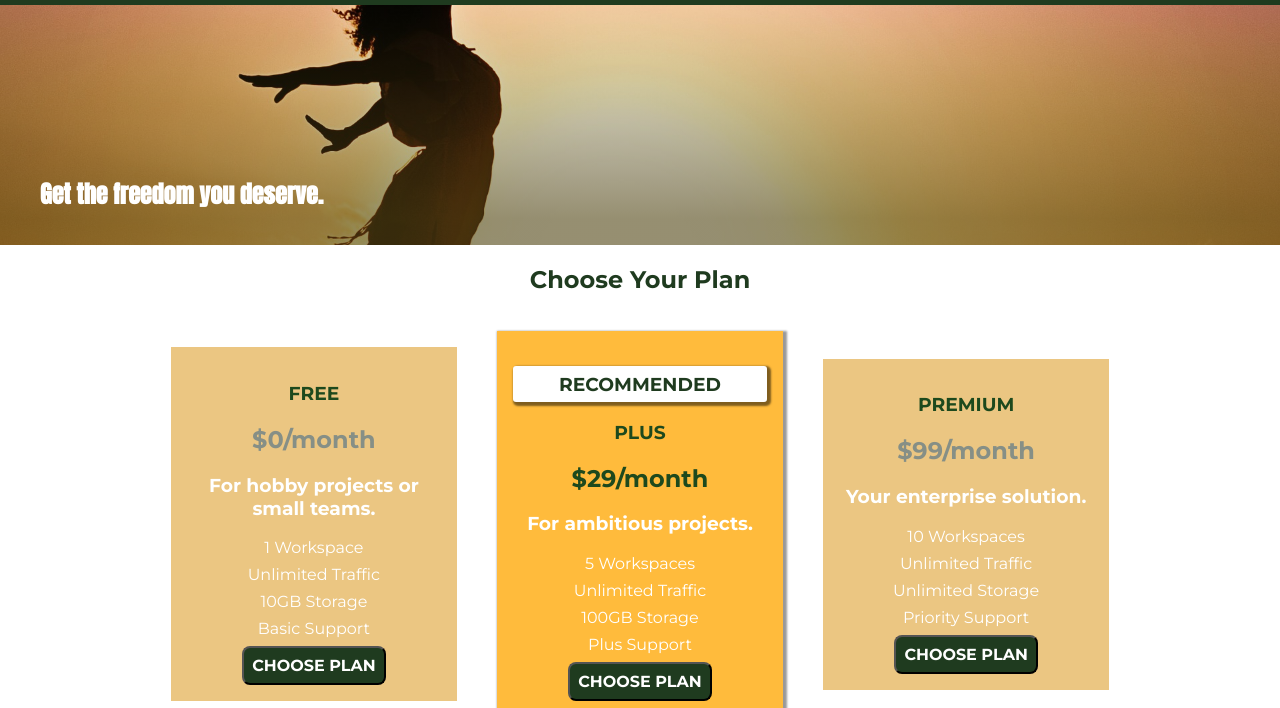
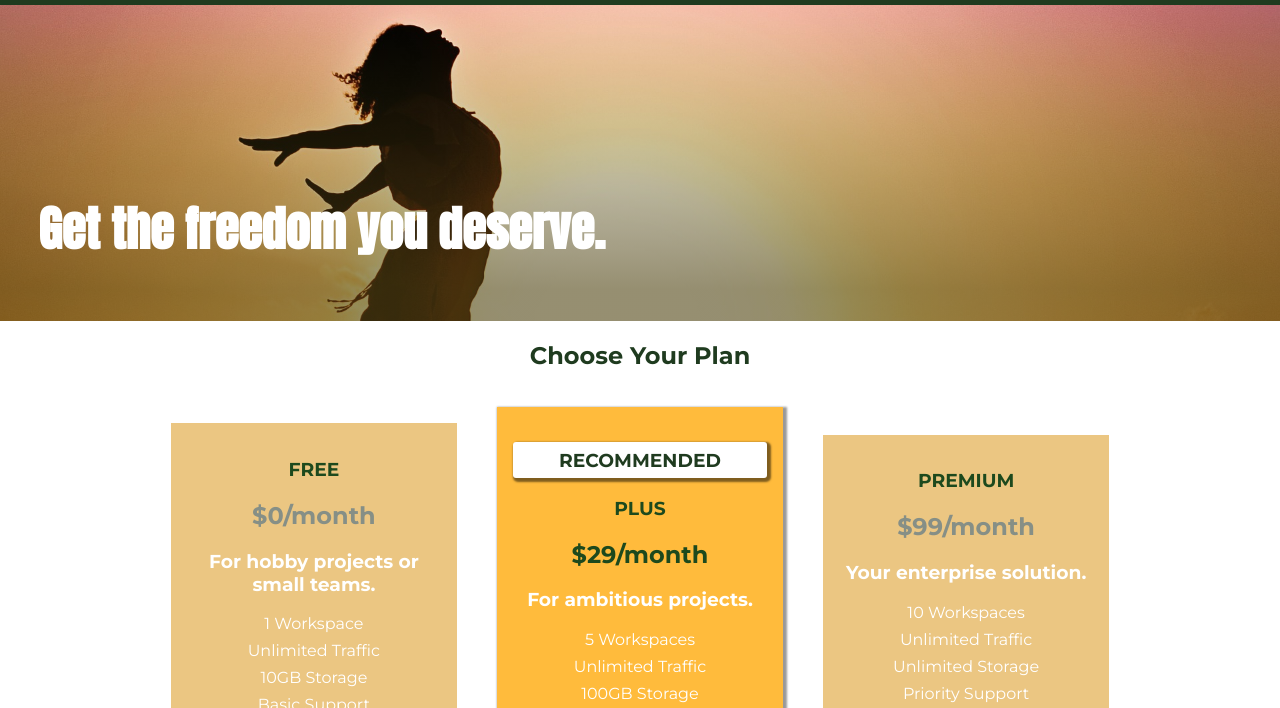
Before and after one commit to FarhanP/Hosting-App, a plain HTML site: page index.html in a window 1280 px wide. Shown: the part 59-767 px from the top of the page. Drawn offline with Linux system fonts and the light colour scheme.

Commit message:
Added the first media query for the app

```diff
--- a/main.css
+++ b/main.css
@@ -9,17 +9,11 @@ body {
 
 #product-overview {
   background: linear-gradient(to top, rgba(80, 68, 18, 0.6) 10%, transparent),
-    url("images/freedom.jpg") left 10% bottom 70% / cover no-repeat border-box;
+    url("images/freedom.jpg") center / cover no-repeat border-box;
   width: 100vw;
   height: 33vh;
-  padding: 0.7rem;
-  margin-top: 40px;
+  margin-top: 3.75rem;
   position: relative;
-}
-
-.section-title {
-  color: #1f3b1f;
-  text-align: center;
 }
 
 #product-overview h1 {
@@ -27,8 +21,27 @@ body {
   font-family: "Anton", sans-serif;
   position: absolute;
   bottom: 5%;
-  left: 2.5rem;
+  left: 3%;
   width: 50vw;
+  font-size: 1.6rem;
+}
+
+/* Media queries for Desktop version of the website */
+
+@media (min-width: 40rem) {
+  #product-overview {
+    height: 40vh;
+    background-position: 50% 25%;
+  }
+
+  #product-overview h1 {
+    font-size: 3rem;
+  }
+}
+
+.section-title {
+  color: #1f3b1f;
+  text-align: center;
 }
 
 .plan__list {
```
